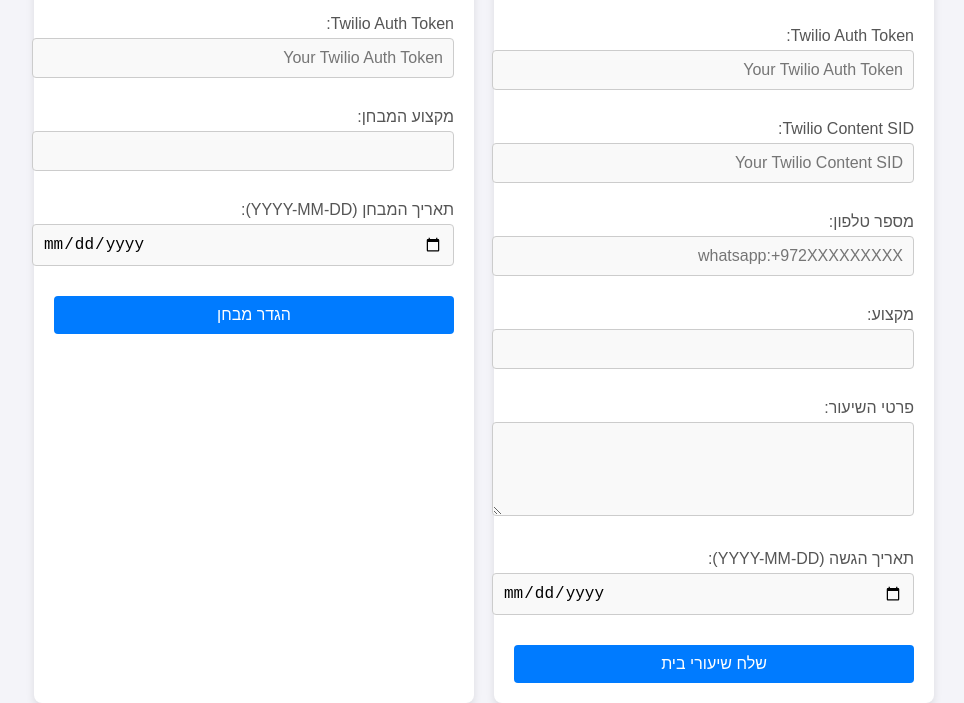
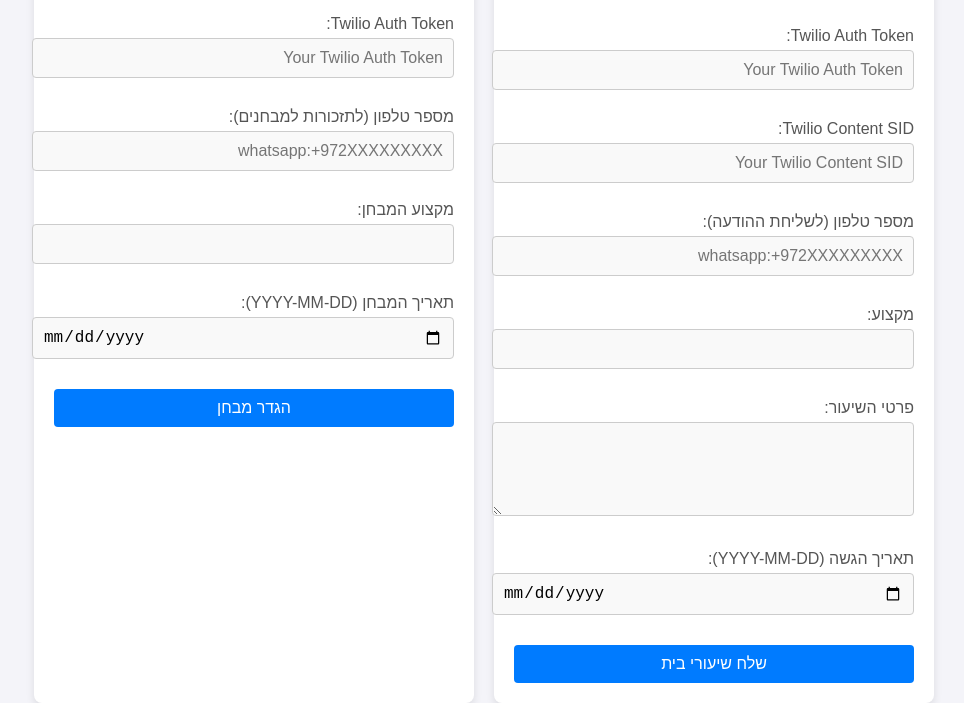
Before and after one commit to hhh-MBL/homeWork, a website: page public/index.html in a window 1280 px wide. Shown: the part 224-927 px from the top of the page, without its empty margins (156-1120 px from the left). Drawn offline with Linux system fonts and the light colour scheme.

Commit message:
Initial commit with project files

```diff
--- a/public/index.html
+++ b/public/index.html
@@ -110,7 +110,7 @@
                 <input type="text" id="contentSid" name="contentSid" placeholder="Your Twilio Content SID" required>
 
                 <!-- Phone Number to send to -->
-                <label for="phoneNumber">מספר טלפון:</label>
+                <label for="phoneNumber">מספר טלפון (לשליחת ההודעה):</label>
                 <input type="text" id="phoneNumber" name="phoneNumber" placeholder="whatsapp:+972XXXXXXXXX" required>
 
                 <label for="subject">מקצוע:</label>
@@ -126,7 +126,7 @@
             </form>
         </div>
 
-        <!-- Section for setting up exams/tests (No Content SID required) -->
+        <!-- Section for setting up exams/tests -->
         <div class="container">
             <h2>הגדרת תזכורות למבחנים</h2>
             <form id="examForm" action="/set-exam" method="POST">
@@ -137,6 +137,10 @@
                 <!-- Twilio Auth Token -->
                 <label for="authTokenExam">Twilio Auth Token:</label>
                 <input type="text" id="authTokenExam" name="authTokenExam" placeholder="Your Twilio Auth Token" required>
+
+                <!-- Phone Number for exam reminder -->
+                <label for="phoneNumberExam">מספר טלפון (לתזכורות למבחנים):</label>
+                <input type="text" id="phoneNumberExam" name="phoneNumberExam" placeholder="whatsapp:+972XXXXXXXXX" required>
 
                 <label for="examSubject">מקצוע המבחן:</label>
                 <input type="text" id="examSubject" name="examSubject" required>
```
